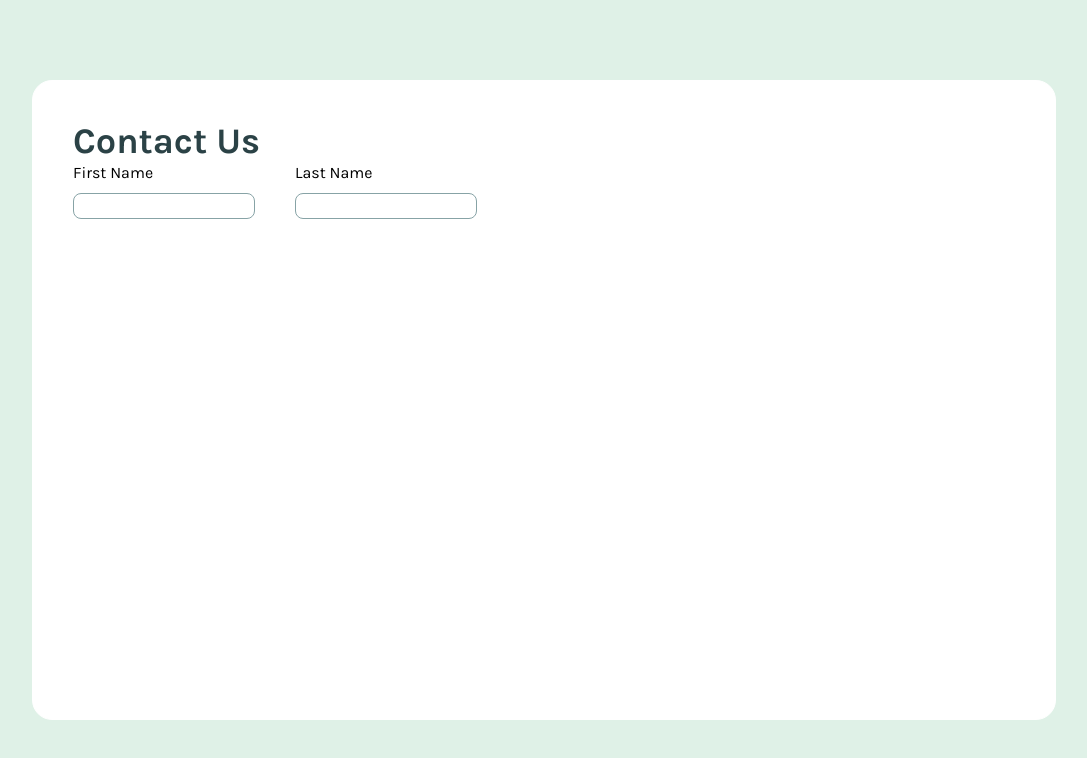
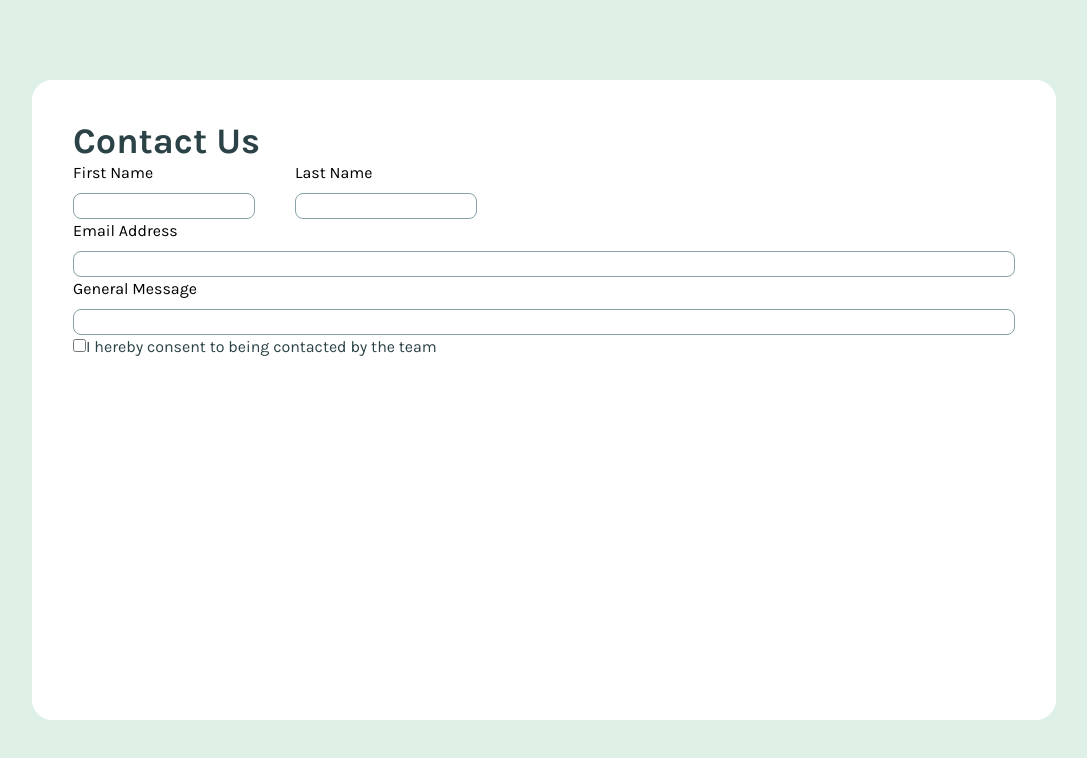
Before and after one commit to lavollmer/contact-form, a React (Vite) app: page / in a window 1280 px wide. Shown: the top 758 px of the page, without its empty margins (96-1183 px from the left). Built offline with nearby package versions, Linux system fonts and the light colour scheme.

Commit message:
creating the label form

```diff
--- a/src/App.jsx
+++ b/src/App.jsx
@@ -14,13 +14,24 @@ function App() {
           </div>
           {/* first line of the form */}
           <div>
-            <div>
-              <form className="flex flex-row space-x-10 items-center">
+            <form className="flex flex-col">
+              <div className="flex flex-row space-x-10 items-center">
                 <Information title="First Name" value={userInfo} />
                 <Information title="Last Name" value={userInfo} />
-              </form>
-            </div>
-            <div></div>
+              </div>
+              <div>
+                <Information title="Email Address" value={userInfo} />
+              </div>
+              <div>
+                <Information title="General Message" value={userInfo} />
+              </div>
+              <div>
+                <input type="checkbox" id="consent" name="consent" />
+                <label htmlFor="consent" className="text-grey-dark">
+                  I hereby consent to being contacted by the team
+                </label>
+              </div>
+            </form>
           </div>
         </div>
       </div>
```
